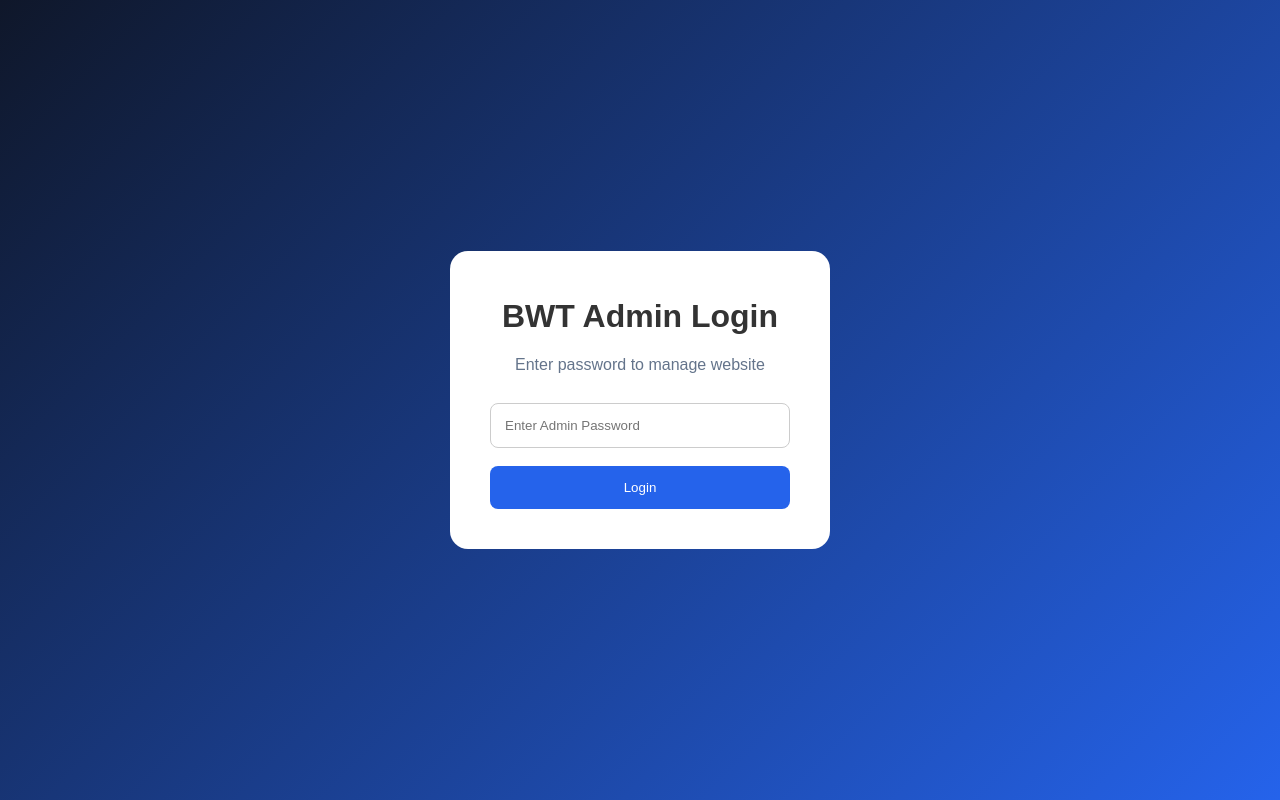
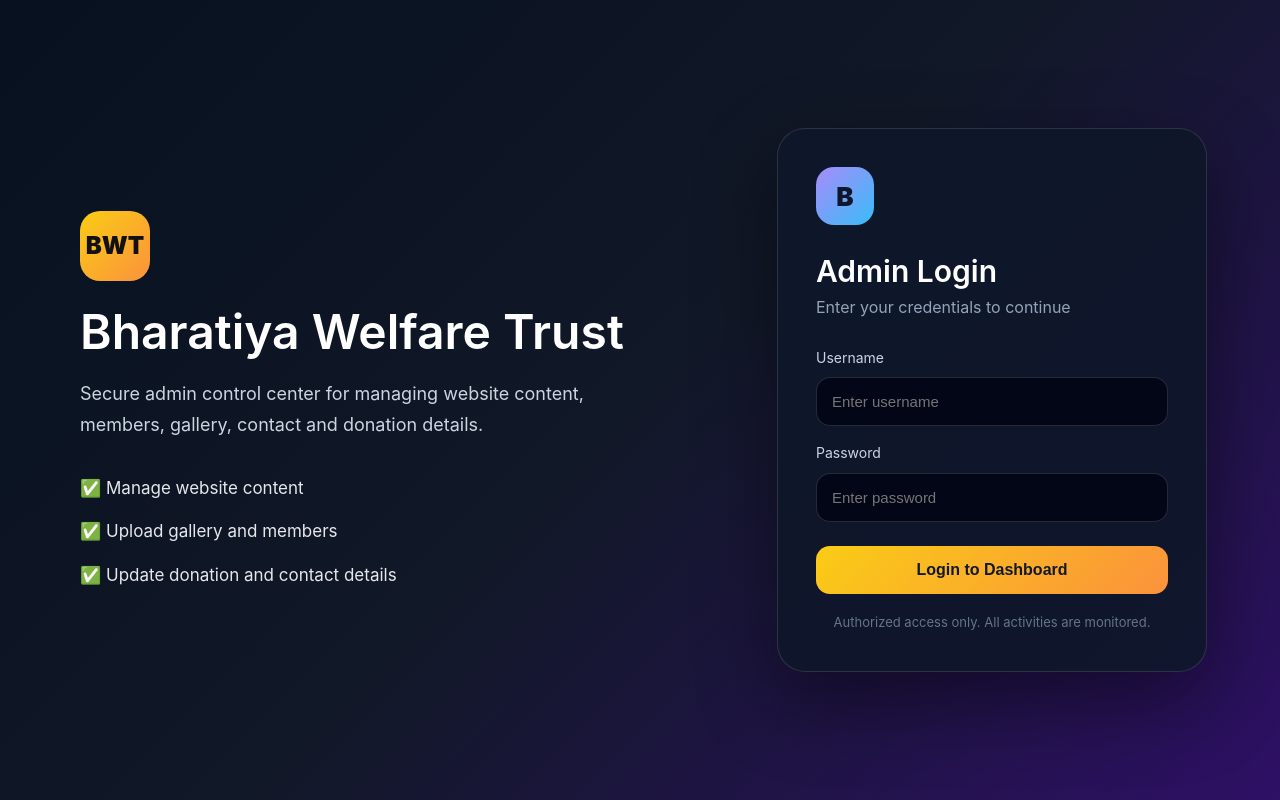
Before and after one commit to AkashChy284/Bhartiya-Trust, a React (Create React App) app: page /admin-login in a window 1280 px wide. Built offline with nearby package versions, Linux system fonts and the light colour scheme.

Commit message:
New premium admin login

```diff
--- a/src/pages/AdminLogin.js
+++ b/src/pages/AdminLogin.js
@@ -1,36 +1,77 @@
-import { useState } from "react";
+import React, { useState } from "react";
 import { useNavigate } from "react-router-dom";
 
 export default function AdminLogin() {
-  const [password, setPassword] = useState("");
   const navigate = useNavigate();
 
-  const handleLogin = () => {
-    if (password === "bhartiya123") {
+  const [username, setUsername] = useState("");
+  const [password, setPassword] = useState("");
+  const [error, setError] = useState("");
+
+  const login = (e) => {
+    e.preventDefault();
+
+    if (username === "admin" && password === "admin123") {
       localStorage.setItem("admin", "true");
       navigate("/admin-dashboard");
     } else {
-      alert("Wrong Password");
+      setError("Invalid username or password");
     }
   };
 
   return (
     <div style={styles.page}>
-      <div style={styles.card}>
-        <h1 style={styles.title}>BWT Admin Login</h1>
-        <p style={styles.subtitle}>Enter password to manage website</p>
+      <div style={styles.left}>
+        <div style={styles.brandBadge}>BWT</div>
 
+        <h1 style={styles.title}>Bharatiya Welfare Trust</h1>
+        <p style={styles.subtitle}>
+          Secure admin control center for managing website content, members,
+          gallery, contact and donation details.
+        </p>
+
+        <div style={styles.features}>
+          <div>✅ Manage website content</div>
+          <div>✅ Upload gallery and members</div>
+          <div>✅ Update donation and contact details</div>
+        </div>
+      </div>
+
+      <div style={styles.right}>
+        <form onSubmit={login} style={styles.card}>
+          <div style={styles.logoCircle}>B</div>
+
+          <h2 style={styles.cardTitle}>Admin Login</h2>
+          <p style={styles.cardSub}>Enter your credentials to continue</p>
+
+          {error && <div style={styles.error}>{error}</div>}
+
+          <label style={styles.label}>Username</label>
+          <input
+            style={styles.input}
+            type="text"
+            placeholder="Enter username"
+            value={username}
+            onChange={(e) => setUsername(e.target.value)}
+          />
+
+          <label style={styles.label}>Password</label>
           <input
             style={styles.input}
             type="password"
-          placeholder="Enter Admin Password"
+            placeholder="Enter password"
             value={password}
             onChange={(e) => setPassword(e.target.value)}
           />
 
-        <button style={styles.button} onClick={handleLogin}>
-          Login
+          <button style={styles.button} type="submit">
+            Login to Dashboard
           </button>
+
+          <p style={styles.note}>
+            Authorized access only. All activities are monitored.
+          </p>
+        </form>
       </div>
     </div>
   );
@@ -39,35 +80,128 @@ export default function AdminLogin() {
 const styles = {
   page: {
     minHeight: "100vh",
-    background: "linear-gradient(135deg, #0f172a, #2563eb)",
+    display: "grid",
+    gridTemplateColumns: "1.1fr 0.9fr",
+    background: "linear-gradient(135deg, #07111f, #111827, #2e1065)",
+    color: "#fff",
+    fontFamily: "Inter, Arial, sans-serif",
+  },
+  left: {
+    padding: "80px",
+    display: "flex",
+    flexDirection: "column",
+    justifyContent: "center",
+  },
+  brandBadge: {
+    width: "70px",
+    height: "70px",
+    borderRadius: "20px",
+    background: "linear-gradient(135deg, #facc15, #fb923c)",
+    color: "#111",
     display: "flex",
     alignItems: "center",
     justifyContent: "center",
-    fontFamily: "Arial",
+    fontWeight: "900",
+    fontSize: "24px",
+    marginBottom: "25px",
+  },
+  title: {
+    fontSize: "48px",
+    margin: 0,
+    lineHeight: "1.1",
+  },
+  subtitle: {
+    color: "#cbd5e1",
+    fontSize: "18px",
+    maxWidth: "620px",
+    lineHeight: "1.7",
+    marginTop: "20px",
+  },
+  features: {
+    marginTop: "35px",
+    display: "grid",
+    gap: "16px",
+    color: "#e5e7eb",
+    fontSize: "17px",
+  },
+  right: {
+    display: "flex",
+    alignItems: "center",
+    justifyContent: "center",
+    padding: "40px",
   },
   card: {
-    background: "#fff",
-    padding: "40px",
-    width: "380px",
+    width: "100%",
+    maxWidth: "430px",
+    background: "rgba(15, 23, 42, 0.92)",
+    border: "1px solid rgba(255,255,255,0.12)",
+    borderRadius: "28px",
+    padding: "38px",
+    boxShadow: "0 30px 80px rgba(0,0,0,0.45)",
+  },
+  logoCircle: {
+    width: "58px",
+    height: "58px",
     borderRadius: "18px",
-    textAlign: "center",
+    background: "linear-gradient(135deg, #a78bfa, #38bdf8)",
+    color: "#0f172a",
+    display: "flex",
+    alignItems: "center",
+    justifyContent: "center",
+    fontWeight: "900",
+    fontSize: "26px",
+    marginBottom: "22px",
   },
-  title: { marginBottom: "10px" },
-  subtitle: { color: "#64748b", marginBottom: "25px" },
+  cardTitle: {
+    margin: 0,
+    fontSize: "30px",
+  },
+  cardSub: {
+    color: "#94a3b8",
+    marginBottom: "26px",
+  },
+  label: {
+    display: "block",
+    marginBottom: "8px",
+    marginTop: "16px",
+    color: "#cbd5e1",
+    fontSize: "14px",
+  },
   input: {
     width: "100%",
-    padding: "14px",
-    marginBottom: "18px",
-    borderRadius: "8px",
-    border: "1px solid #ccc",
+    padding: "15px",
+    background: "#020617",
+    color: "#fff",
+    border: "1px solid rgba(255,255,255,0.14)",
+    borderRadius: "14px",
+    outline: "none",
+    fontSize: "15px",
+    boxSizing: "border-box",
   },
   button: {
     width: "100%",
-    padding: "14px",
-    background: "#2563eb",
-    color: "#fff",
+    marginTop: "24px",
+    padding: "15px",
+    background: "linear-gradient(135deg, #facc15, #fb923c)",
+    color: "#111827",
     border: "none",
-    borderRadius: "8px",
+    borderRadius: "14px",
     cursor: "pointer",
+    fontWeight: "900",
+    fontSize: "16px",
+  },
+  error: {
+    background: "rgba(239,68,68,0.15)",
+    color: "#fecaca",
+    border: "1px solid rgba(239,68,68,0.35)",
+    padding: "12px",
+    borderRadius: "12px",
+    marginBottom: "16px",
+  },
+  note: {
+    color: "#64748b",
+    textAlign: "center",
+    fontSize: "13px",
+    marginTop: "18px",
   },
 };
```
Lines whose indentation alone changed are shown as unchanged.
